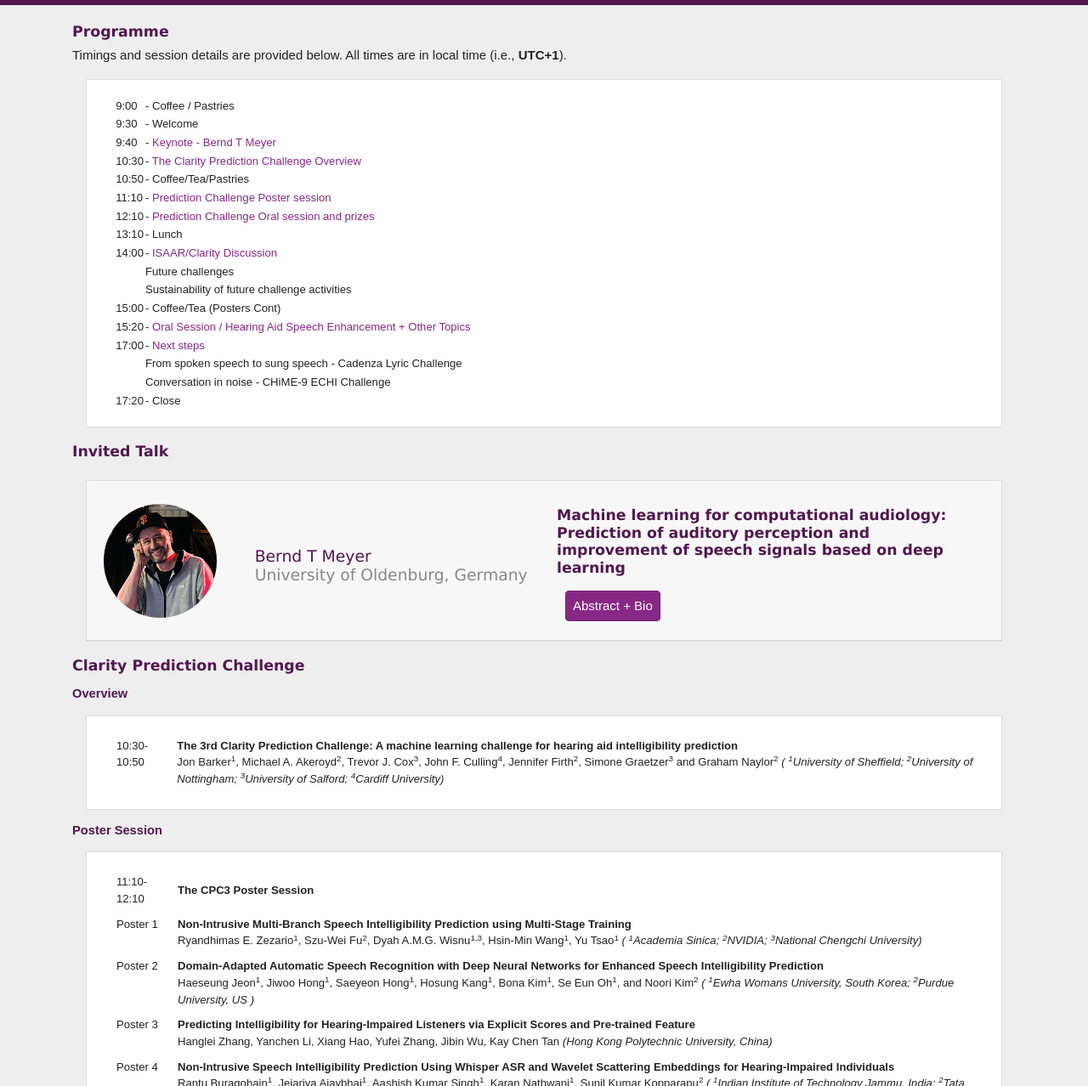
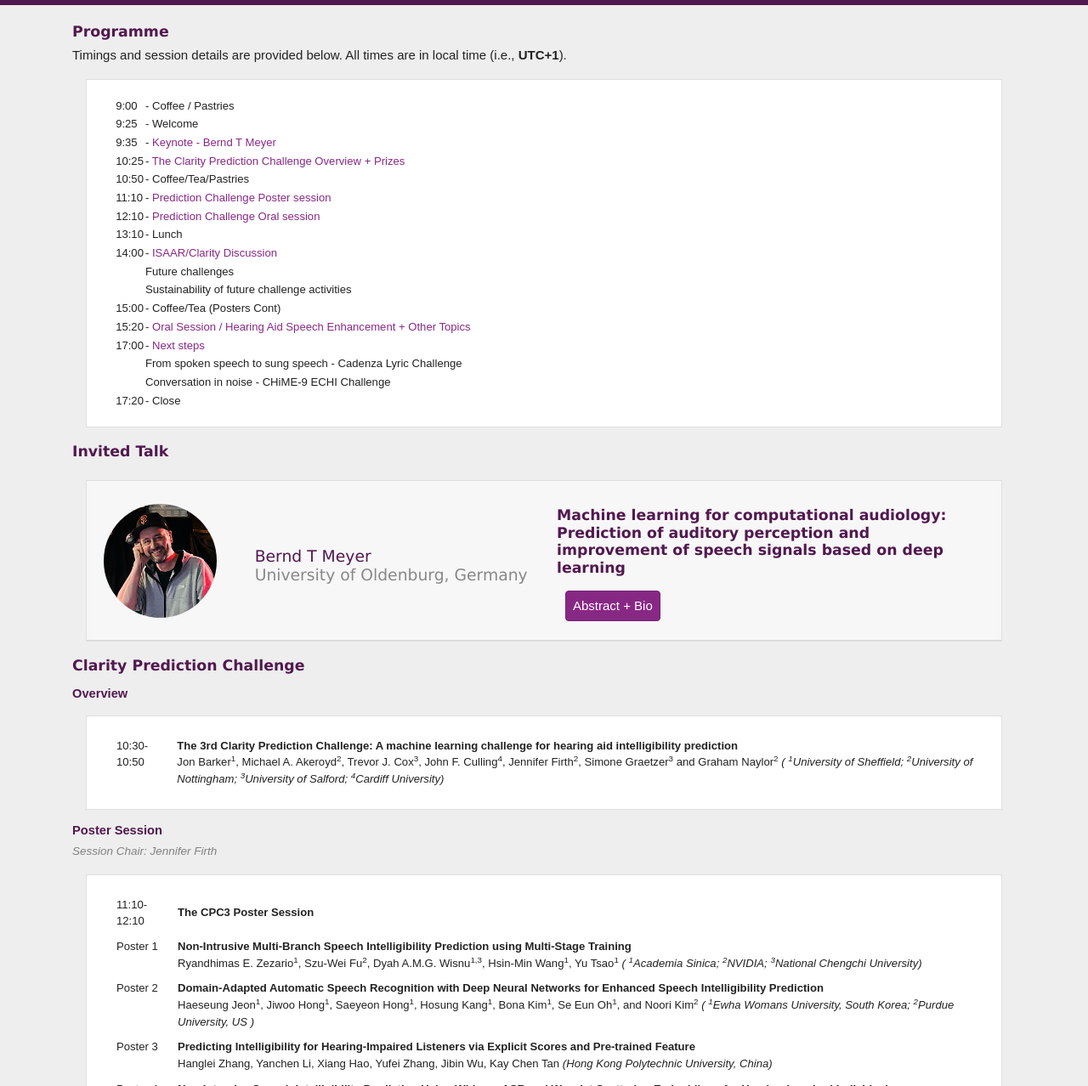
Before and after one commit to claritychallenge/clarity2025-workshop, a Jekyll site: the page built from programme.md, in a window 1280 px wide and 1400 px high, cut to the strip 122-1400 px from the top of the window. Shown: the whole strip at 85% size. Built offline with Jekyll 4.4.1, drawn with Linux system fonts in a browser that asks for light colours; some of the changed text lies outside the part shown.

Commit message:
Added session chair details

```diff
--- a/programme.md
+++ b/programme.md
@@ -15,12 +15,12 @@
 <table style="margin-left: 1em;">
 <tbody>
 <tr><td>9:00</td><td>- Coffee / Pastries</td></tr>
-<tr><td>9:30</td><td>- Welcome </td></tr>
-<tr><td>9:40</td><td>- <a href="#keynote">Keynote - Bernd T Meyer</a></td></tr>
-<tr><td>10:30</td><td>- <a href="#overview">The Clarity Prediction Challenge Overview</a></td></tr>
+<tr><td>9:25</td><td>- Welcome </td></tr>
+<tr><td>9:35</td><td>- <a href="#keynote">Keynote - Bernd T Meyer</a></td></tr>
+<tr><td>10:25</td><td>- <a href="#overview">The Clarity Prediction Challenge Overview + Prizes</a></td></tr>
 <tr><td>10:50</td><td>- Coffee/Tea/Pastries</td></tr>
 <tr><td>11:10</td><td>- <a href="#poster">Prediction Challenge Poster session</a></td></tr>
-<tr><td>12:10</td><td>- <a href="#oral1">Prediction Challenge Oral session and prizes</a></td></tr>
+<tr><td>12:10</td><td>- <a href="#oral1">Prediction Challenge Oral session</a></td></tr>
 <tr><td>13:10</td><td>- Lunch</td></tr>
 <tr><td>14:00</td><td>- <a href="#discussion">ISAAR/Clarity Discussion</a></td></tr>
 <tr><td></td><td>Future challenges</td></tr>
@@ -106,6 +106,8 @@
 
 <h2 id="poster"> Poster Session </h2>
 
+<p style="font-style: italic; color: grey; font-size: 0.9em;">Session Chair: Jennifer Firth</p>
+
 <div class="card  m-3">
 <div class="card-body">
 
@@ -171,6 +173,8 @@
 
 <h2 id="oral1"> Oral Session </h2>
 
+<p style="font-style: italic; color: grey; font-size: 0.9em;">Session Chair: Jon Barker</p>
+
 <div class="card  m-3">
 <div class="card-body">
 
@@ -200,6 +204,8 @@
 <!---------------------------------------------------->
 
 <h1 id="discussion">ISAAR/Clarity Discussion Session</h1>
+
+<p style="font-style: italic; color: grey; font-size: 0.9em;">Session Chair: Simone Graetzer</p>
 
 There will be a one hour discussion session that will link up the International Symposium on Auditory and Audiological Research (<a href="https://isaar.eu/">ISAAR-2025</a>) and the Clarity workshop. The discussion will bring speech and hearing researchers together to discuss the future priorities for hearing device machine learning challenges. What are the needs of hearing device users? What opportunities does machine learning provide for addressing these needs?
 
@@ -237,6 +243,8 @@
 <!---------------------------------------------------->
 
 <h1 id="oral2">Hearing Aid Speech Enhancement + Other Topics</h1>
+
+<p style="font-style: italic; color: grey; font-size: 0.9em;">Session Chair: TBC</p>
 
 The session will consist of oral presentations each of up to 20 minutes with 5 minutes for Q&A.
 
```
